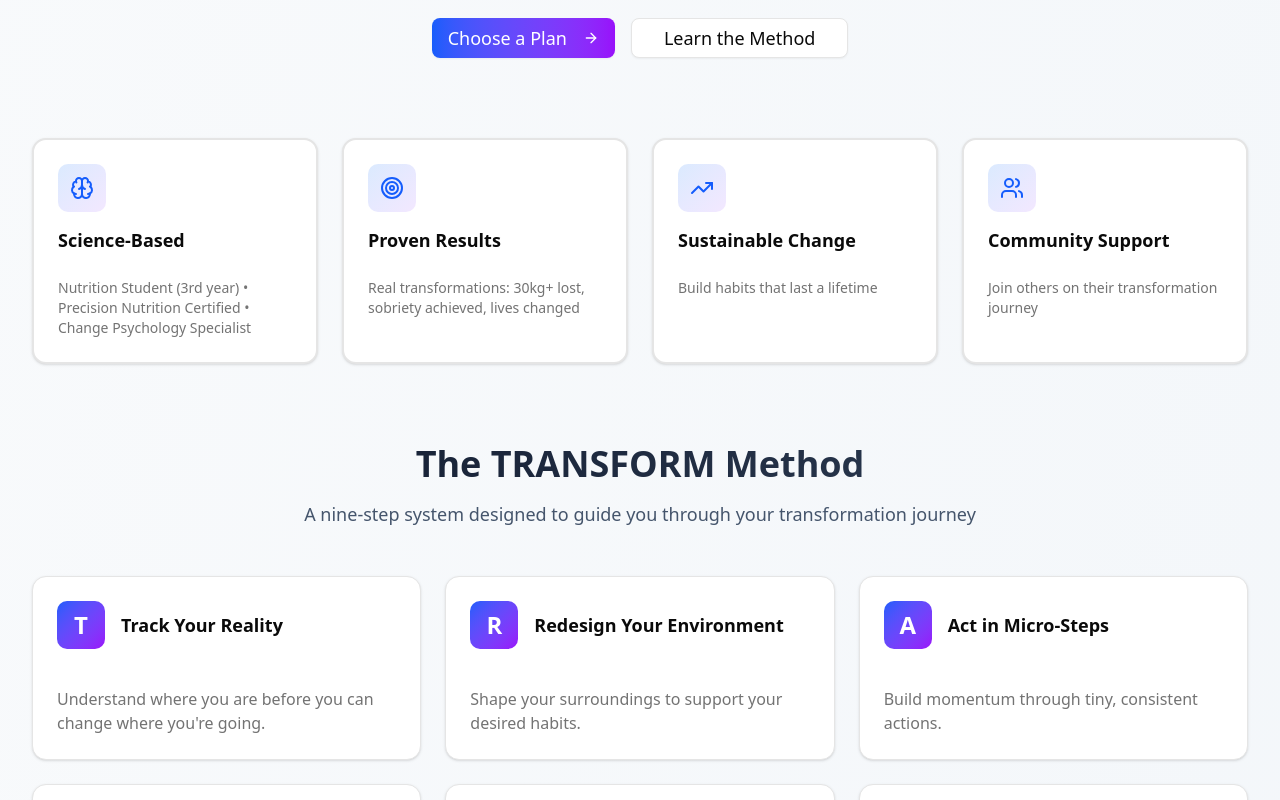
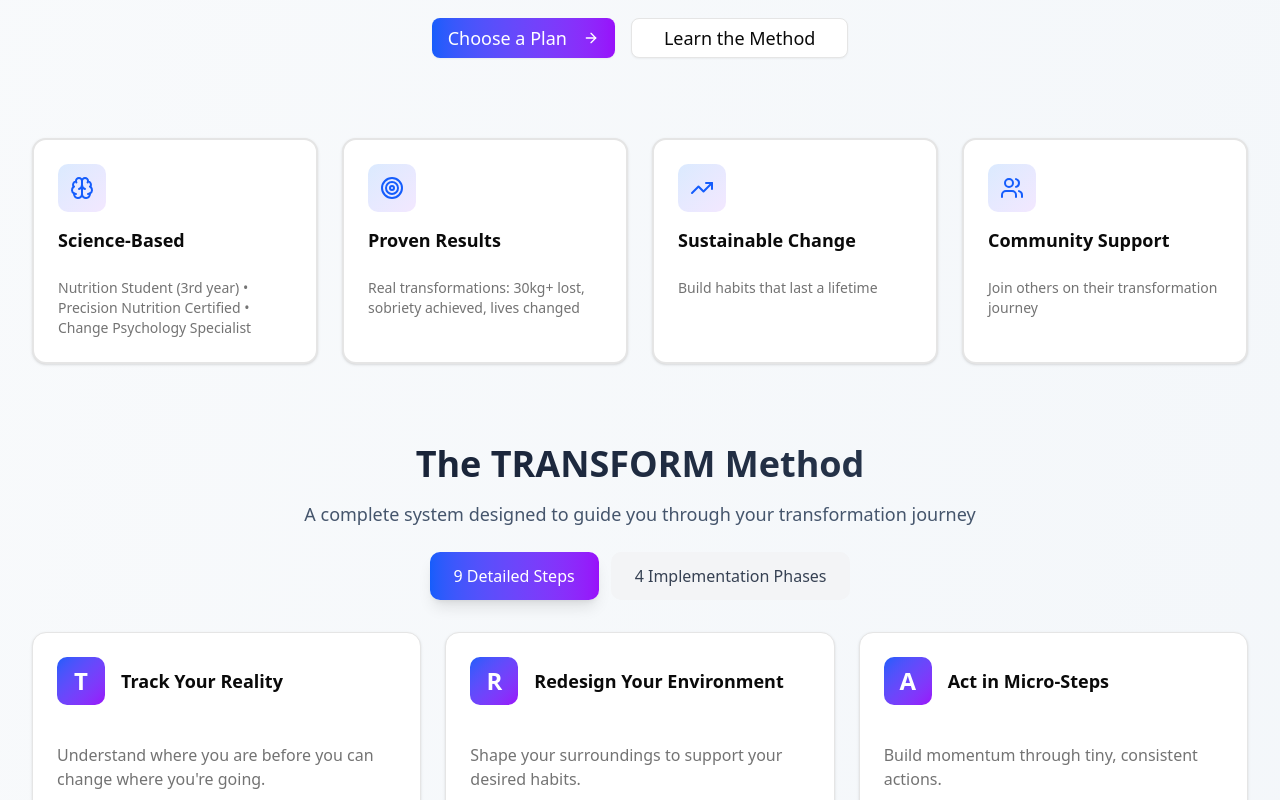
Before and after one commit to AdrianoDRJB/Transform-method, a React (Vite) app: page / in a window 1280 px wide. Shown: the part 394-1194 px from the top of the page. Built offline with nearby package versions, Linux system fonts and the light colour scheme.

Commit message:
Add 4-phase view switcher to TRANSFORM Method section

```diff
--- a/src/components/HomePage.jsx
+++ b/src/components/HomePage.jsx
@@ -1,4 +1,4 @@
-import React from 'react'
+import React, { useState } from 'react'
 import { Link } from 'react-router-dom'
 import { Button } from '@/components/ui/button.jsx'
 import { Card, CardContent, CardDescription, CardHeader, CardTitle } from '@/components/ui/card.jsx'
@@ -8,6 +8,8 @@ import TransformationsSection from './TransformationsSection.jsx'
 import FAQSection from './FAQSection.jsx'
 
 function HomePage() {
+  const [viewMode, setViewMode] = useState('detailed') // 'detailed' or 'phases'
+
   const transformSteps = [
     { letter: 'T', title: 'Track Your Reality', description: 'Understand where you are before you can change where you\'re going.' },
     { letter: 'R', title: 'Redesign Your Environment', description: 'Shape your surroundings to support your desired habits.' },
@@ -18,6 +20,37 @@ function HomePage() {
     { letter: 'O', title: 'Optimize Continuously', description: 'Make healthy behaviors automatic and sustainable.' },
     { letter: 'R', title: 'Reframe Your Mindset', description: 'Cultivate a growth mindset that embraces challenges.' },
     { letter: 'M', title: 'Master Your Identity', description: 'Become the person you aspire to be.' },
+  ]
+
+  const transformPhases = [
+    {
+      phase: 'DISCOVER',
+      title: 'Understand Your Current Reality',
+      description: 'Complete assessment, identify patterns, and analyze data',
+      steps: ['T'],
+      color: 'from-blue-600 to-blue-700'
+    },
+    {
+      phase: 'DESIGN',
+      title: 'Create Your Personalized Plan',
+      description: 'Environment redesign, obstacle strategies, and custom action plan',
+      steps: ['R', 'N'],
+      color: 'from-green-600 to-green-700'
+    },
+    {
+      phase: 'IMPLEMENT',
+      title: 'Put Systems Into Practice',
+      description: 'Daily micro-habits, habit stacking, and systems focus',
+      steps: ['A', 'S', 'F'],
+      color: 'from-orange-600 to-orange-700'
+    },
+    {
+      phase: 'TRANSFORM',
+      title: 'Evolve and Consolidate Changes',
+      description: 'Continuous optimization, identity shift, and permanent maintenance',
+      steps: ['O', 'R', 'M'],
+      color: 'from-purple-600 to-purple-700'
+    }
   ]
 
   const scrollToTransformations = () => {
@@ -90,15 +123,41 @@ function HomePage() {
 
       {/* TRANSFORM Method Section */}
       <div className="mb-20">
-        <div className="text-center mb-12">
+        <div className="text-center mb-8">
           <h2 className="text-4xl font-bold mb-4 bg-gradient-to-r from-slate-900 to-slate-700 dark:from-white dark:to-slate-300 bg-clip-text text-transparent">
             The TRANSFORM Method
           </h2>
-          <p className="text-lg text-slate-600 dark:text-slate-400 max-w-2xl mx-auto">
-            A nine-step system designed to guide you through your transformation journey
+          <p className="text-lg text-slate-600 dark:text-slate-400 max-w-2xl mx-auto mb-6">
+            A complete system designed to guide you through your transformation journey
           </p>
+
+          {/* View Switcher */}
+          <div className="flex justify-center gap-3 mb-8">
+            <button
+              onClick={() => setViewMode('detailed')}
+              className={`px-6 py-3 rounded-lg font-medium transition-all ${
+                viewMode === 'detailed'
+                  ? 'bg-gradient-to-r from-blue-600 to-purple-600 text-white shadow-lg'
+                  : 'bg-gray-100 text-gray-700 hover:bg-gray-200'
+              }`}
+            >
+              9 Detailed Steps
+            </button>
+            <button
+              onClick={() => setViewMode('phases')}
+              className={`px-6 py-3 rounded-lg font-medium transition-all ${
+                viewMode === 'phases'
+                  ? 'bg-gradient-to-r from-blue-600 to-purple-600 text-white shadow-lg'
+                  : 'bg-gray-100 text-gray-700 hover:bg-gray-200'
+              }`}
+            >
+              4 Implementation Phases
+            </button>
+          </div>
         </div>
 
+        {/* Detailed View (9 Steps) */}
+        {viewMode === 'detailed' && (
           <div className="grid grid-cols-1 md:grid-cols-2 lg:grid-cols-3 gap-6">
             {transformSteps.map((step, index) => (
               <Card key={index} className="group hover:shadow-xl transition-all hover:-translate-y-1">
@@ -116,6 +175,45 @@ function HomePage() {
               </Card>
             ))}
           </div>
+        )}
+
+        {/* Phases View (4 Phases) */}
+        {viewMode === 'phases' && (
+          <div className="space-y-6">
+            {transformPhases.map((phase, index) => (
+              <Card key={index} className="group hover:shadow-xl transition-all border-l-4">
+                <CardContent className="p-8">
+                  <div className="flex flex-col md:flex-row items-start md:items-center gap-6">
+                    {/* Phase Number & Letters */}
+                    <div className="flex-shrink-0">
+                      <div className={`bg-gradient-to-r ${phase.color} text-white px-6 py-3 rounded-lg mb-3`}>
+                        <div className="text-sm font-semibold opacity-90">Phase {index + 1}</div>
+                        <div className="text-2xl font-bold">{phase.phase}</div>
+                      </div>
+                      <div className="flex gap-2 justify-center">
+                        {phase.steps.map((letter, i) => (
+                          <div key={i} className={`bg-gradient-to-r ${phase.color} text-white font-bold text-lg w-10 h-10 rounded flex items-center justify-center`}>
+                            {letter}
+                          </div>
+                        ))}
+                      </div>
+                    </div>
+
+                    {/* Phase Content */}
+                    <div className="flex-1">
+                      <h3 className="text-2xl font-bold text-gray-900 dark:text-white mb-2">
+                        {phase.title}
+                      </h3>
+                      <p className="text-gray-600 dark:text-gray-400 text-lg">
+                        {phase.description}
+                      </p>
+                    </div>
+                  </div>
+                </CardContent>
+              </Card>
+            ))}
+          </div>
+        )}
       </div>
 
       {/* Macro Tracker CTA */}
```
Lines whose indentation alone changed are shown as unchanged.
